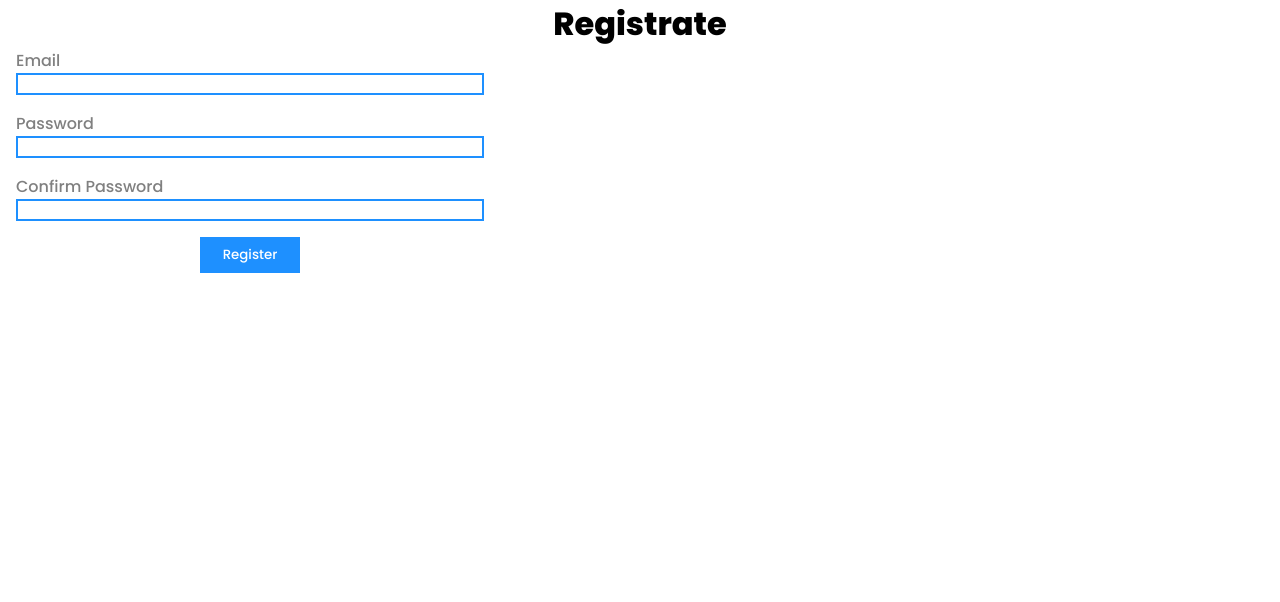
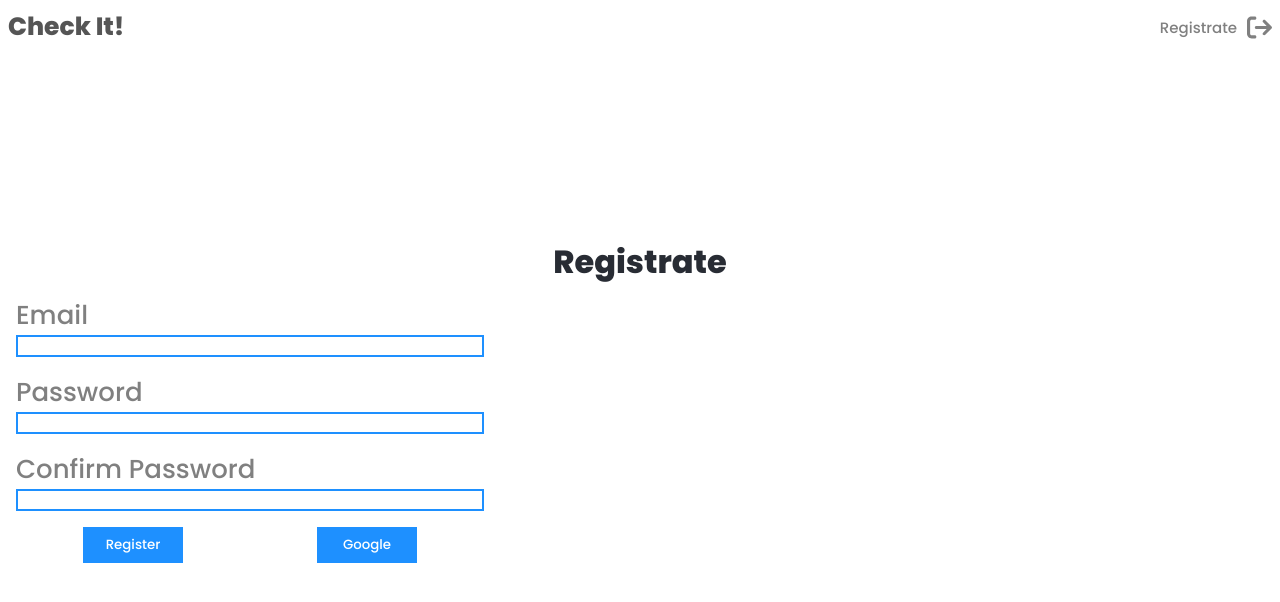
Before and after one commit to facundoacostayl/marketlist, a React (Create React App) app: page /register in a window 1280 px wide. Shown: the top 602 px of the page. Built offline with nearby package versions, Linux system fonts and the light colour scheme; no server answers.

Commit message:
Navbar added to all routes

```diff
--- a/src/App.scss
+++ b/src/App.scss
@@ -1,8 +1,5 @@
-.App {
+.container {
   text-align: center;
-}
-
-.container {
   position: relative;
   min-height: 100vh;
   margin: 0 auto;
--- a/src/App.tsx
+++ b/src/App.tsx
@@ -7,14 +7,20 @@ import {
 import { Home } from "./pages/Home";
 import { Login } from "./pages/Login";
 import { Register } from "./pages/Register";
+
 import { useAuth } from "./Auth/context/AuthProvider";
 import { PrivateRoutes } from "./privateRoutes";
+
+import {Navbar} from './ui/navbar';
+
 import "./App.scss";
 
 function App() {
   const { currentUser } = useAuth();
   return (
-    <div className="App">
+    <div className="container">
+      <Navbar isAuth={currentUser ? true : false}/>
+      <div className="appMain">
       <Routes>
         <Route path="/" element={<Home />}></Route>
         <Route element={<PrivateRoutes isLoggedIn={currentUser} />}>
@@ -23,6 +29,7 @@ function App() {
           <Route path="/mis-listas" element={<></>}></Route>
         </Route>
       </Routes>
+      </div>
     </div>
   );
 }
--- a/src/pages/Home.tsx
+++ b/src/pages/Home.tsx
@@ -31,7 +31,7 @@ export const Home: React.FC = () => {
     updateFirestore,
   } = useItem();
 
-  const { onSignOut, currentUser } = useAuth();
+  const { currentUser } = useAuth();
   const [isModalActive, setIsModalActive] = useState(false);
   const navigate = useNavigate();
   const isFirstRun = useRef(true);
@@ -79,9 +79,6 @@ export const Home: React.FC = () => {
 
   return (
     <>
-      <div className="container">
-        <Navbar isAuth={currentUser ? true : false}/>
-        <header className="appMain">
           {isModalActive && (
             <Modal onClose={() => setIsModalActive(false)}>
               <h3>Ingresa el monto de tu compra</h3>
@@ -148,8 +145,6 @@ export const Home: React.FC = () => {
             <PriceBox />
           </div>
           {!currentUser && <span className="adviceMessage">¡<Link className="adviceLink" to="/login">Inicia sesión</Link> para comenzar a guardar tus listas!</span>}
-        </header>
-      </div>
     </>
   );
 };
--- a/src/pages/Register.tsx
+++ b/src/pages/Register.tsx
@@ -11,7 +11,7 @@ interface Form extends HTMLFormElement {
 }
 
 export const Register: React.FC = () => {
-  const { signUp, currentUser } = useAuth();
+  const { signUp, signInWithGoogle, currentUser } = useAuth();
   const navigate = useNavigate();
 
   const onSubmitHandler = async (e: FormEvent<Form>) => {
@@ -51,9 +51,14 @@ export const Register: React.FC = () => {
           <label htmlFor="confirmPassword">Confirm Password</label>
           <TextField required id="confirmPassword" type="password"></TextField>
         </div>
+        <div className="button-block">
           <Button type="submit" colorScheme="primary">
             Register
           </Button>
+          <Button onClick={() => signInWithGoogle()} colorScheme="primary">
+            Google
+          </Button>
+        </div>
       </form>
     </div>
   );
--- a/src/ui/navbar/Navbar.tsx
+++ b/src/ui/navbar/Navbar.tsx
@@ -1,6 +1,6 @@
 import styles from "./Navbar.module.scss";
 import {useState} from "react";
-import { useNavigate } from "react-router-dom";
+import { useNavigate, Link } from "react-router-dom";
 import { FontAwesomeIcon, UserIcon, LoginIcon } from "../icons";
 import {UserMenu} from '../userMenu';
 
@@ -16,7 +16,7 @@ export const Navbar: React.FC<Props> = ({ isAuth }) => {
   return (
     <nav className={`${styles.navbar}`}>
       <div className={`${styles.container}`}>
-        <a href="#">Check It!</a>
+        <Link to="/">Check It!</Link>
         {isAuth ?
         <div className={`${styles.iconAndIconMenu}`}>
         <div onClick={() => setIsUserMenu(true)}>
```
Lines whose indentation alone changed are shown as unchanged.
